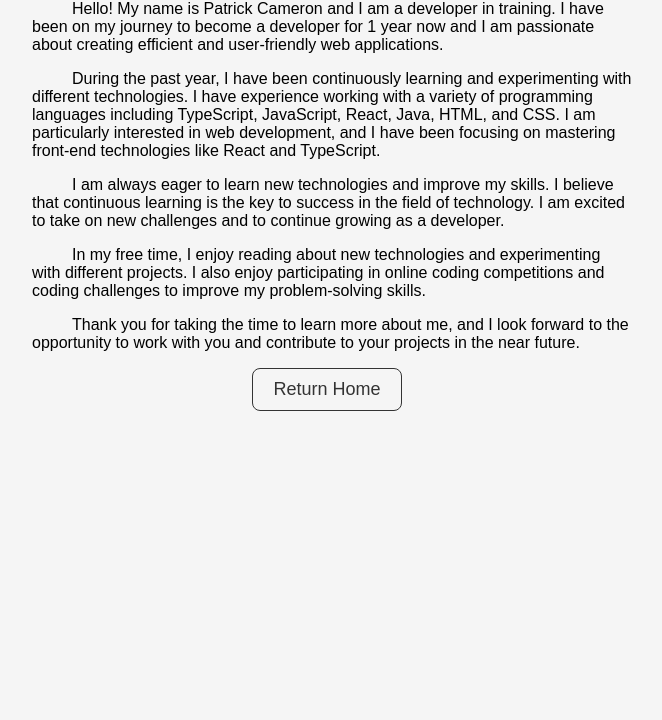
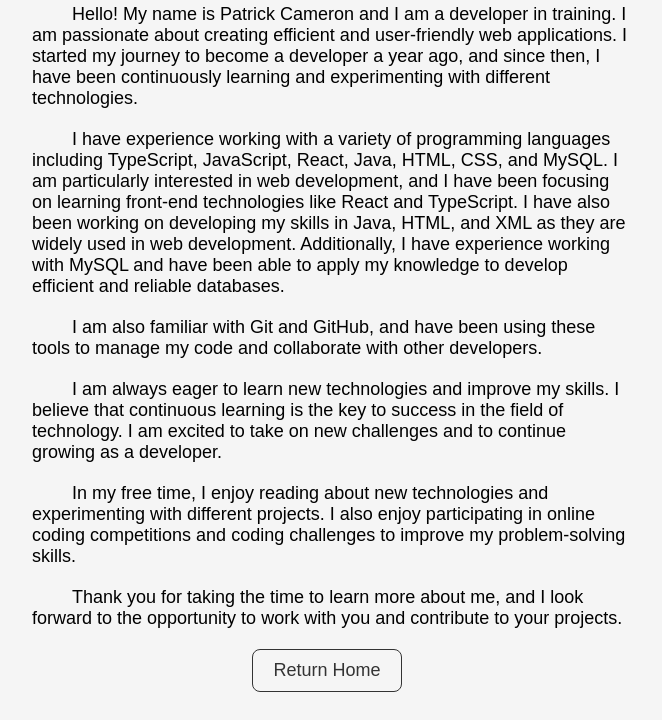
Before and after one commit to pcams86/MyWebsite, a website: page public/about.html in a window 1280 px wide. Shown: the part 80-800 px from the top of the page, without its empty margins (308-970 px from the left). Drawn offline with Linux system fonts and the light colour scheme.

Commit message:
created a Projects page
Still need to add projects to it, but the functionality is there.

```diff
--- a/public/about.html
+++ b/public/about.html
@@ -2,7 +2,7 @@
 <html>
   <head>
     <title>About Me</title>
-    <link rel="stylesheet" type="text/css" href="../src/about.css" />
+    <link rel="stylesheet" type="text/css" href="../src/styles.css" />
   </head>
   <body>
     <div>
@@ -10,17 +10,24 @@
       <div class="container">
         <p>
           Hello! My name is Patrick Cameron and I am a developer in training. I
-          have been on my journey to become a developer for 1 year now and I am
-          passionate about creating efficient and user-friendly web
-          applications.
+          am passionate about creating efficient and user-friendly web
+          applications. I started my journey to become a developer a year ago,
+          and since then, I have been continuously learning and experimenting
+          with different technologies.
         </p>
         <p>
-          During the past year, I have been continuously learning and
-          experimenting with different technologies. I have experience working
-          with a variety of programming languages including TypeScript,
-          JavaScript, React, Java, HTML, and CSS. I am particularly interested
-          in web development, and I have been focusing on mastering front-end
-          technologies like React and TypeScript.
+          I have experience working with a variety of programming languages
+          including TypeScript, JavaScript, React, Java, HTML, CSS, and MySQL. I
+          am particularly interested in web development, and I have been
+          focusing on learning front-end technologies like React and TypeScript.
+          I have also been working on developing my skills in Java, HTML, and
+          XML as they are widely used in web development. Additionally, I have
+          experience working with MySQL and have been able to apply my knowledge
+          to develop efficient and reliable databases.
+        </p>
+        <p>
+          I am also familiar with Git and GitHub, and have been using these
+          tools to manage my code and collaborate with other developers.
         </p>
         <p>
           I am always eager to learn new technologies and improve my skills. I
@@ -37,7 +44,7 @@
         <p>
           Thank you for taking the time to learn more about me, and I look
           forward to the opportunity to work with you and contribute to your
-          projects in the near future.
+          projects.
         </p>
       </div>
       <a href="../index.html">Return Home</a>
--- a/src/about.css
+++ b/src/about.css
@@ -14,7 +14,7 @@ p {
   text-indent: 40px;
 }
 
-a {
+nav {
   display: inline-block;
   padding: 10px 20px;
   font-size: 18px;
@@ -26,7 +26,7 @@ a {
   transition: all 0.2s ease-in-out;
 }
 
-a:hover {
+nav:hover {
   background-color: #333;
   color: #fff;
 }
--- a/src/index.css
+++ b/src/styles.css
@@ -38,3 +38,10 @@ a:hover {
   display: block;
   margin-bottom: 40px;
 }
+
+.container {
+  text-align: left;
+  max-width: 600px;
+  margin: 0 auto;
+  text-indent: 40px;
+}
```
Also changed, not shown: index.html (+2 -2 lines), public/projects.html (added, +17 -0 lines).
